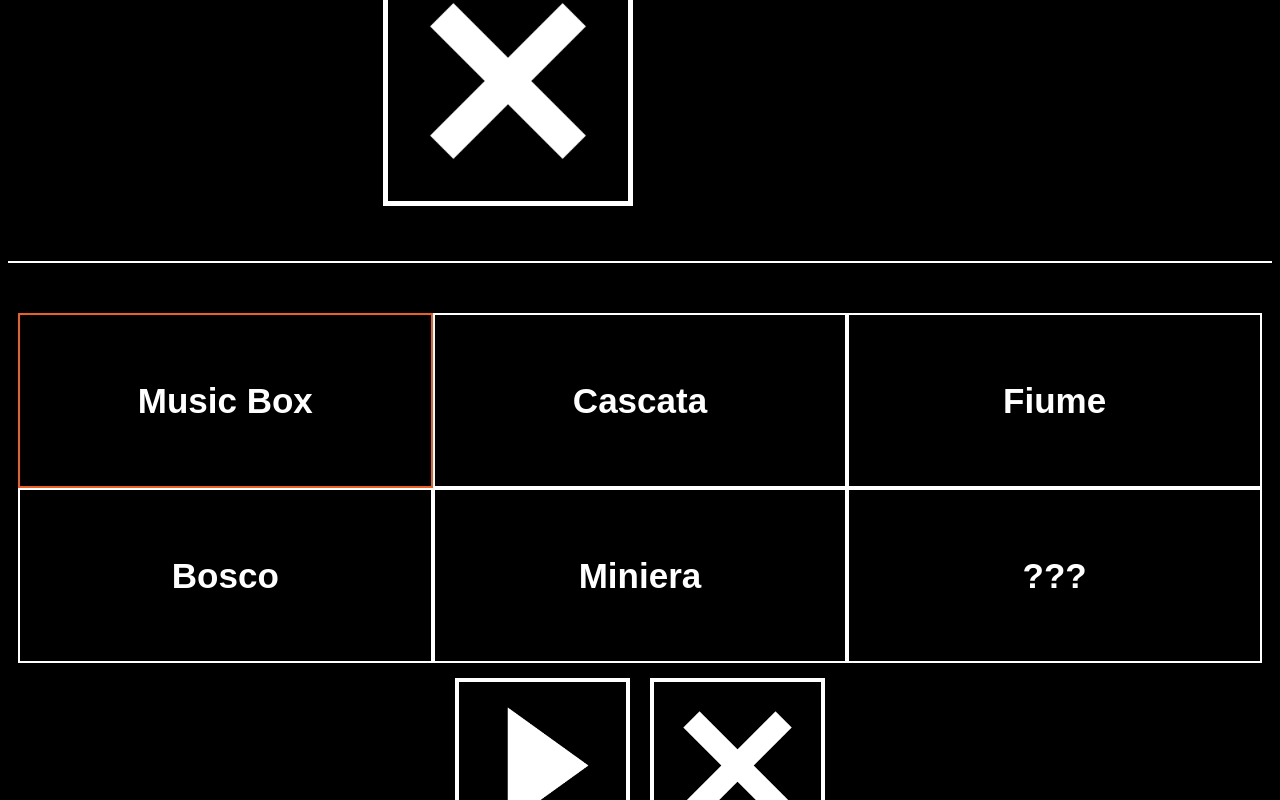
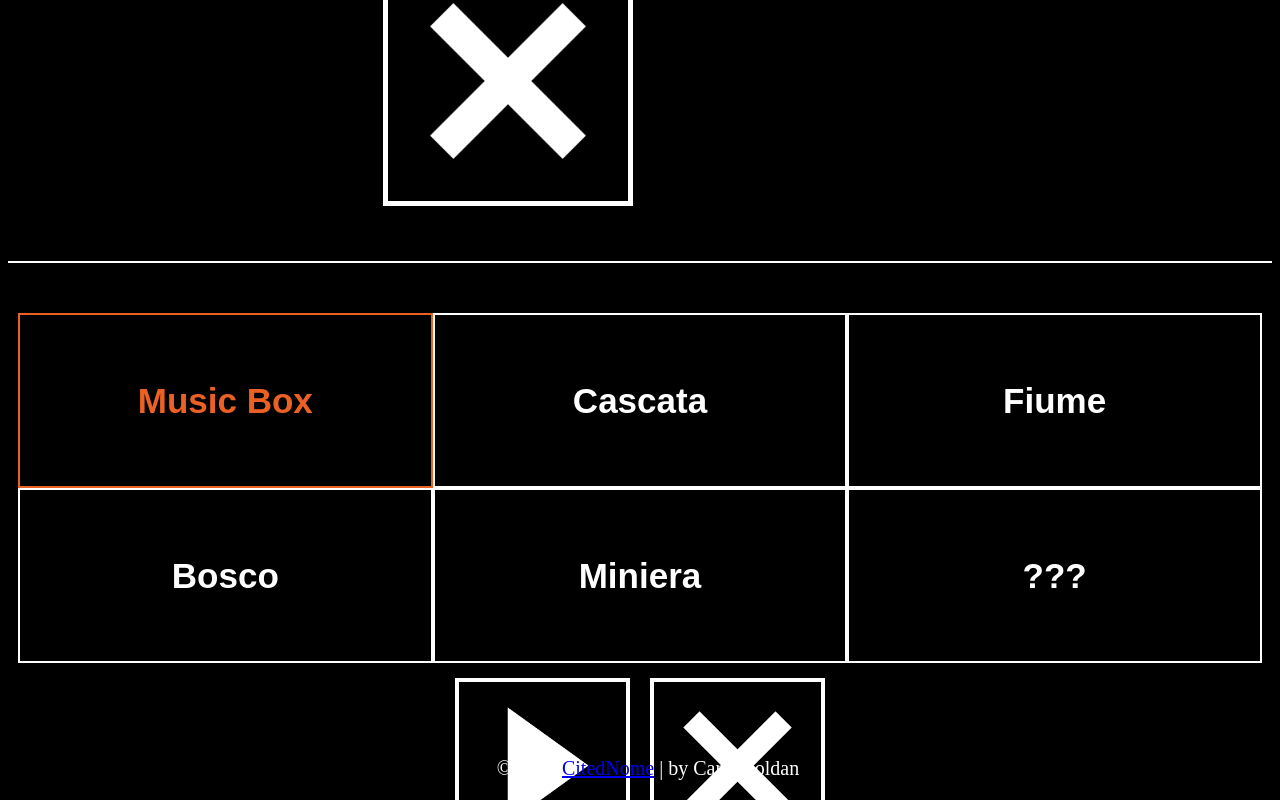
Before and after one commit to CitedNome/Halloween-Laebactes, a plain HTML site: page index.html in a window 1280 px wide. Both pictures are taken after a click on the button "Music Box". Shown: the part 539-1339 px from the top of the page. Drawn offline with Linux system fonts and the light colour scheme.

Commit message:
Small update
Fixed a couple of sounds, made small changes to the style and added a footer.

```diff
--- a/index.html
+++ b/index.html
@@ -34,5 +34,8 @@
             <button class="playerCtrl" onclick="ctrlSound(1)" id="replay"></button>
         </div>
     </div>
+    <footer>
+        <p>© 2024 <a href="https://citednome.github.io">CitedNome</a> | by Carlo Zoldan</p>
+    </footer>
 </body>
 </html>
--- a/script.js
+++ b/script.js
@@ -25,7 +25,7 @@ function selectLPS(loopId) {
     }
     cur_lps = loopId;
     // console.log(loopId);
-    return document.getElementsByClassName("loopBtn")[loopId].style.borderColor = "var(--thrd)";
+    return document.getElementsByClassName("loopBtn")[loopId].style.borderColor = "var(--thrd)", document.getElementsByClassName("loopBtn")[loopId].style.color = "var(--thrd)";
 };
 
 function ctrlSound(ctrlId) {
@@ -45,6 +45,7 @@ function ctrlSound(ctrlId) {
 function clearCB() {
 var cBtns = document.getElementsByClassName("loopBtn");
     for (let cBtn in cBtns) {
-        cBtns[cBtn].style.borderColor = "var(--scnd)"
+        cBtns[cBtn].style.borderColor = "var(--scnd)";
+        cBtns[cBtn].style.color = "var(--scnd)";
     }
 };
--- a/styles.css
+++ b/styles.css
@@ -9,6 +9,15 @@ body {
     color: var(--scnd);
     text-align: center;
 }
+
+footer {
+    width: 100%;
+    overflow: hidden;
+    position: fixed;
+    bottom: 0;
+    font-size: 20px;
+}
+
 
 #navbar {
     background-color: var(--main);
```
Also changed, not shown: 2 other files.
